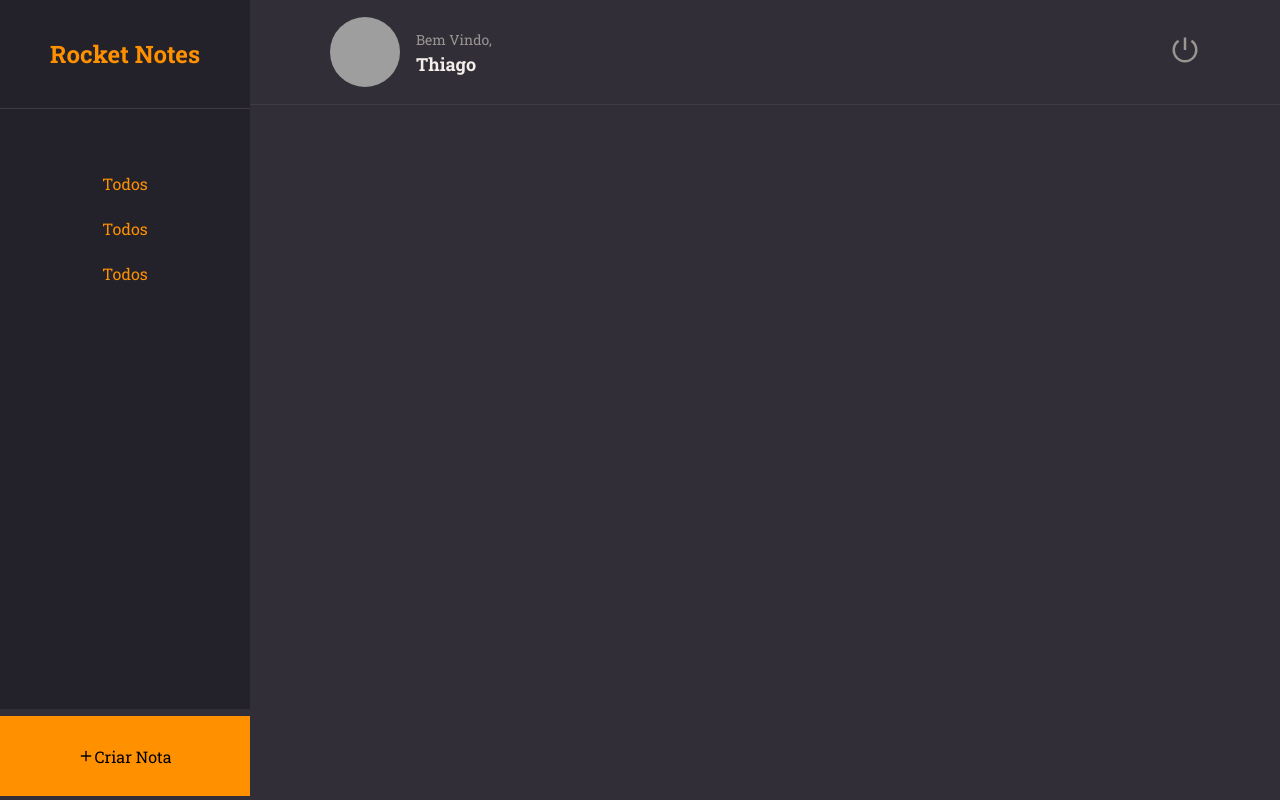
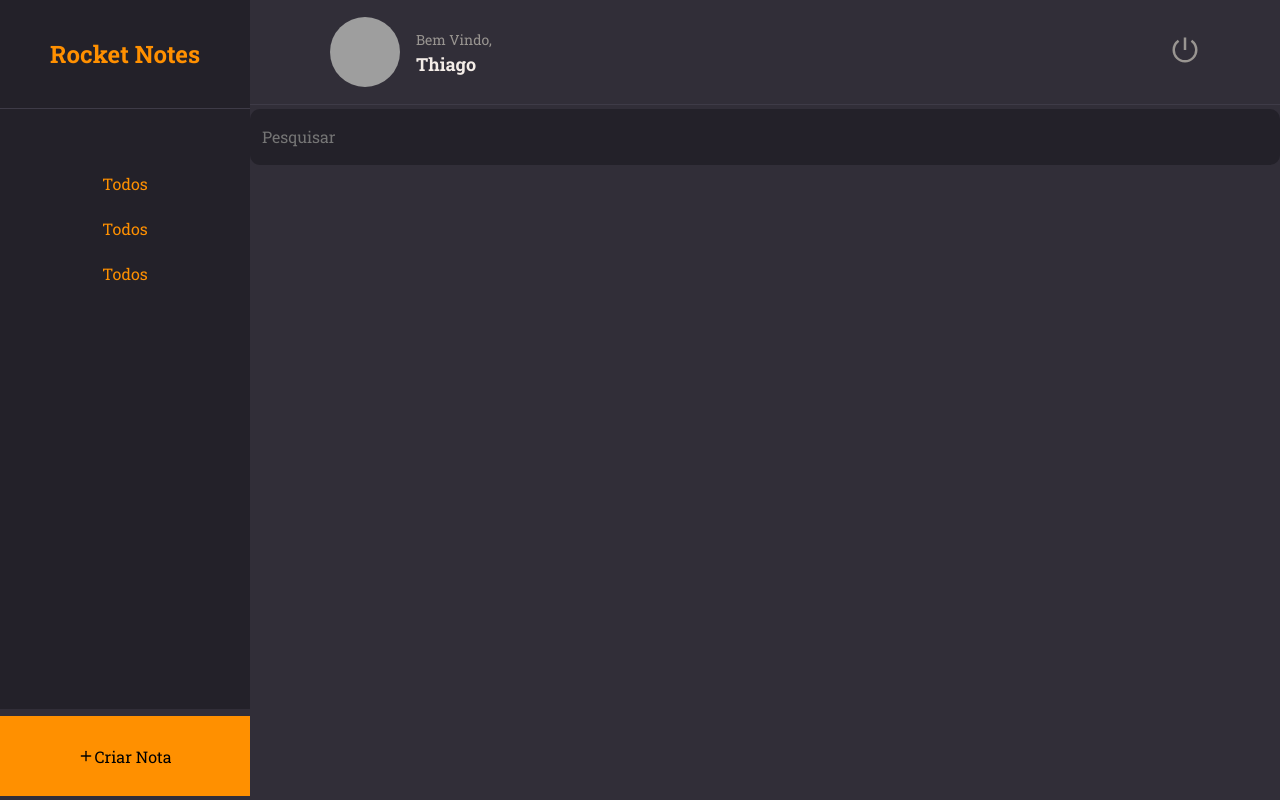
Before and after one commit to Prattiz/Notes, a React (Vite) app: page / in a window 1280 px wide. Built offline with nearby package versions, Linux system fonts and the light colour scheme; grey boxes are pictures that could not be loaded.

Commit message:
CREATE INPUT AND ADD HOME

```diff
--- /dev/null
+++ b/src/components/Input/index.jsx
@@ -0,0 +1,11 @@
+import { Container } from "./styles";
+
+export function Input({ icon: Icon, ...rest}){
+    return(
+        <Container>
+            {Icon && <Icon size={20} />}
+            <input {...rest} />
+        </Container>
+    )
+
+}
--- /dev/null
+++ b/src/components/Input/styles.js
@@ -0,0 +1,33 @@
+import styled from "styled-components";
+
+export const Container = styled.div`
+
+    width:100%;
+    display: flex;
+    align-items: center;
+    background-color: ${({theme}) => theme.COLORS.BACKGROUND_900};
+    color:${({theme}) => theme.COLORS.GRAY_300};
+    margin-bottom: 8px;
+    border-radius: 10px;
+
+
+    >input{
+        height: 56px;
+        width:100%;
+        padding:12px;
+        color: ${({theme}) => theme.COLORS.WHITE};
+        background: transparent;
+        border: 0;
+
+        &:placeholder{
+            color: ${({theme}) => theme.COLORS.GRAY_300};
+        }
+
+        >svg{
+            margin-left: 16px;
+        }
+
+    }
+
+
+`
--- a/src/pages/Home/index.jsx
+++ b/src/pages/Home/index.jsx
@@ -1,7 +1,8 @@
 import { Conteiner, Brand, Search, Menu, Content, NewNote } from "./style";
 import { FiPlus } from "react-icons/fi";
 import { Header } from "../../components/Header";
-import { ButtonText} from "../../components/ButtonT"
+import { ButtonText} from "../../components/ButtonT";
+import { Input } from "../../components/Input";
 
 export function Home() {
     return(
@@ -23,7 +24,7 @@
             </Menu>
 
             <Search>
-
+                <Input placeholder="Pesquisar" />
             </Search>
 
             <Content>
```
